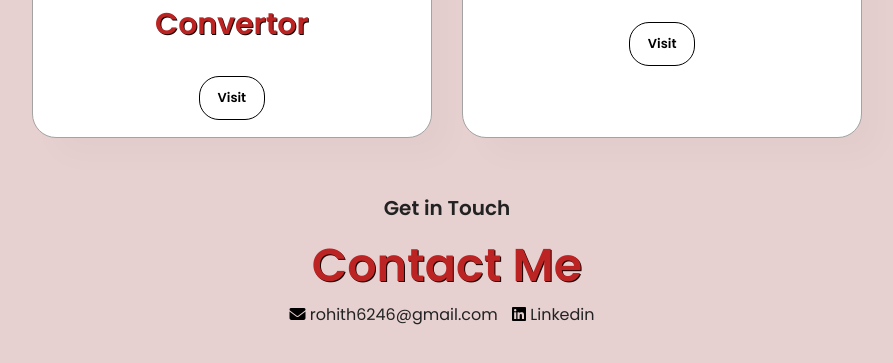
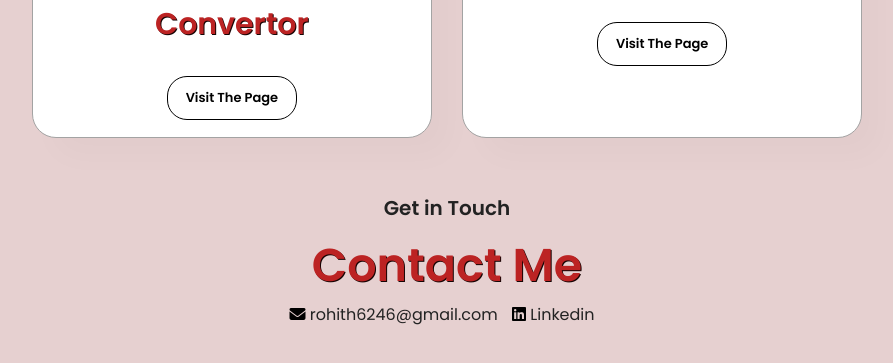
Before and after one commit to Va-Rohith/OIBSIP, a plain HTML site: page Portfolio/index.html in a window 1280 px wide. Shown: the part 3559-3922 px from the top of the page, without its empty margins (193-1086 px from the left). Drawn offline with Linux system fonts and the light colour scheme.

Commit message:
Internship Task

```diff
--- a/Portfolio/index.html
+++ b/Portfolio/index.html
@@ -117,7 +117,7 @@
                 </div>
                 <h2>Temperature Convertor</h2>
                 <div class="btn-container">
-                    <button class="white" onclick="window.open('https://va-rohith.github.io/OIBSIP/Temperature%20Conversion/')">Visit</button>
+                    <button class="white" onclick="window.open('https://va-rohith.github.io/OIBSIP/Temperature%20Conversion/')">Visit The Page</button>
                 </div>
             </div>
             <div class="details-container">
@@ -126,7 +126,7 @@
                 </div>
                 <h2>Landing-Page</h2>
                 <div class="btn-container">
-                    <button class="white" onclick="window.open('https://va-rohith.github.io/OIBSIP/Landing%20Page/')">Visit</button>
+                    <button class="white" onclick="window.open('https://va-rohith.github.io/OIBSIP/Landing%20Page/')">Visit The Page</button>
                 </div>
             </div>
         </div>
```
